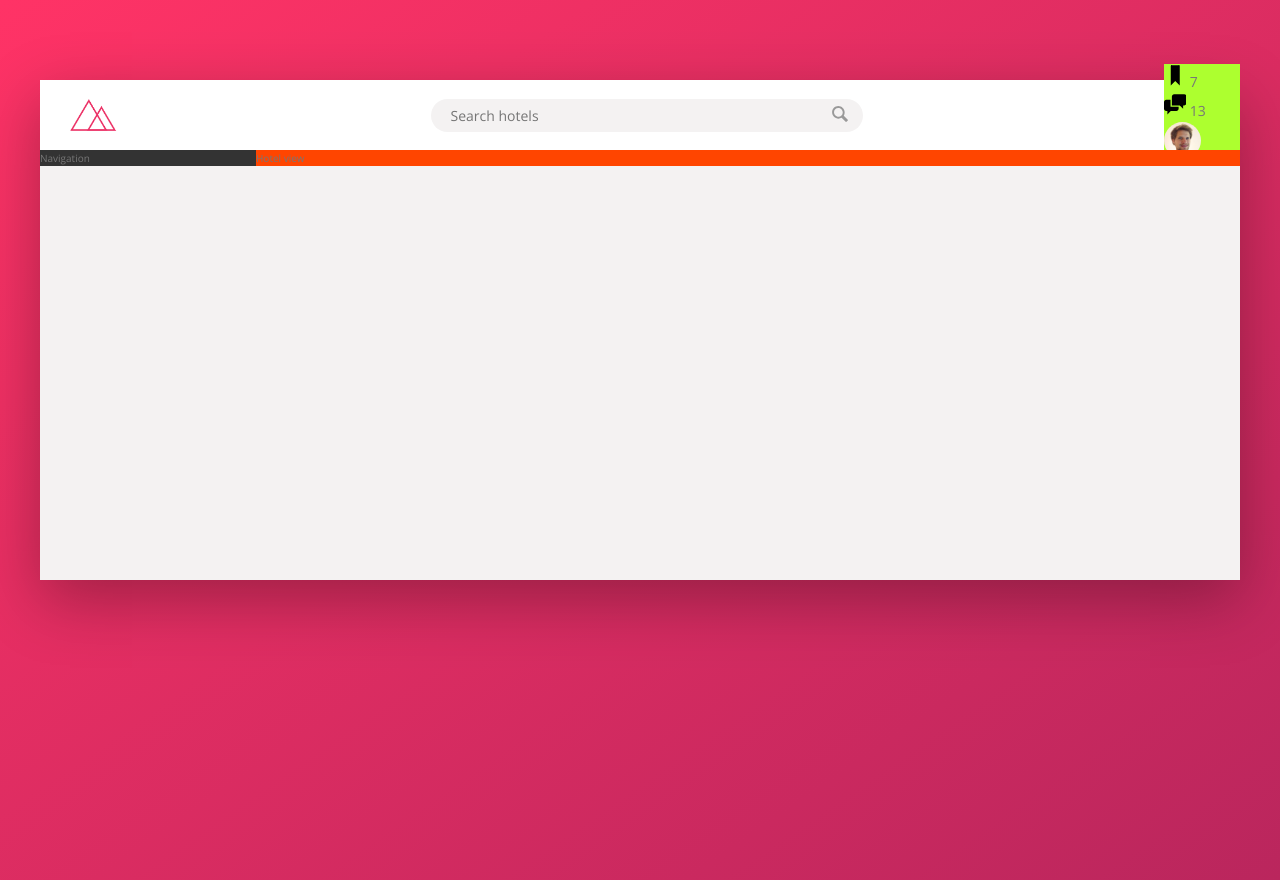
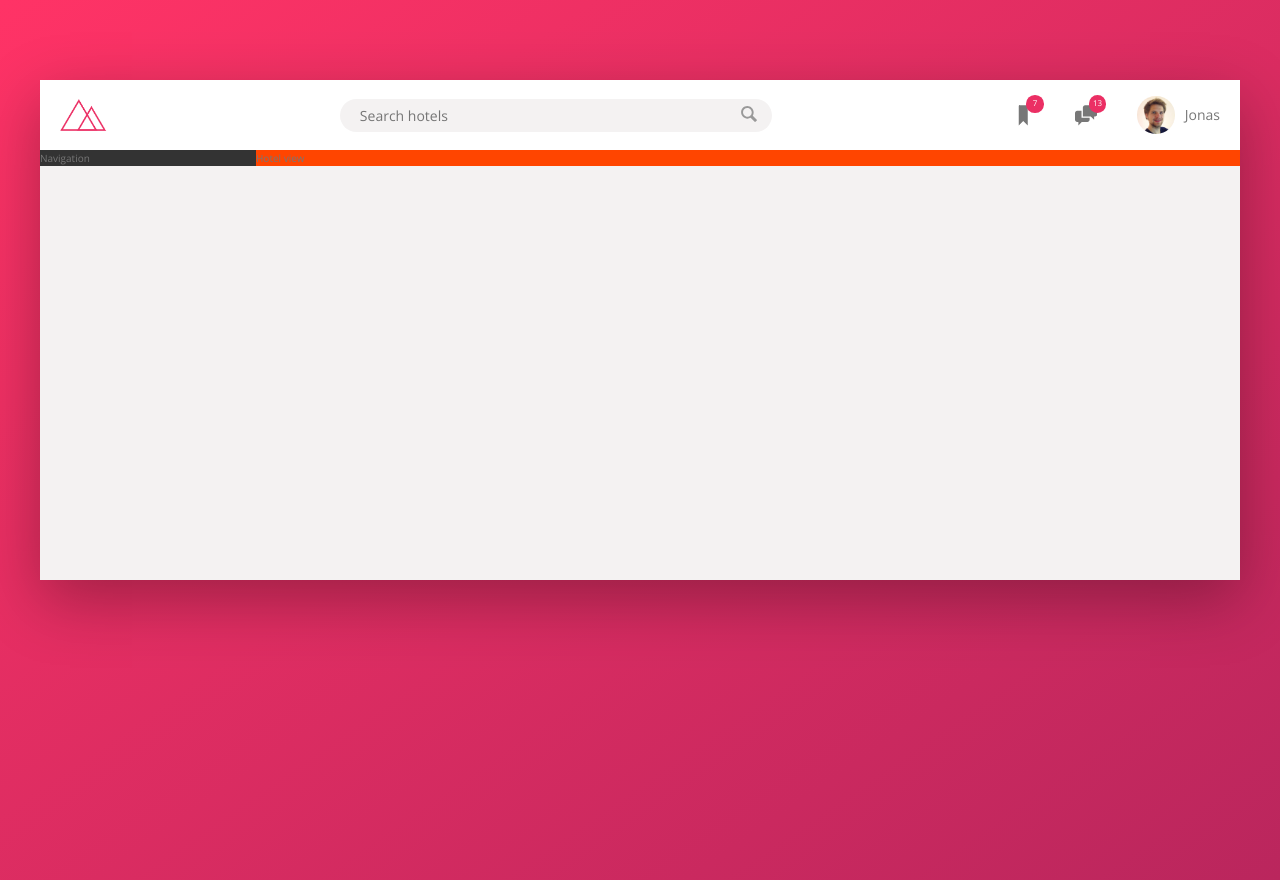
Before and after one commit to GeraldVeeneman/Trillo, a website: page index.html in a window 1280 px wide. Drawn offline with nearby package versions, Linux system fonts and the light colour scheme.

Commit message:
77. Building the Header - Part 3

```diff
--- a/index.html
+++ b/index.html
@@ -47,7 +47,7 @@
           </div>
           <div class="user-nav__user">
               <img src="img/user.jpg" alt="User photo" class="user-nav__user-photo">
-              <span class="user-nav__user-name">Jason</span>
+              <span class="user-nav__user-name">Jonas</span>
           </div>
         </nav>
     </header>
--- a/sass/_components.scss
+++ b/sass/_components.scss
@@ -3,7 +3,7 @@
 
 .logo {
   height: 3.25rem;
-  margin-left: 3rem;
+  margin-left: 2rem;
 }
 
 ////////////////////////////////////////
@@ -69,32 +69,53 @@
 // USER NAVIGATION
 
 .user-nav {
-  background-color: greenyellow;
+  align-self: stretch;
+
+  display: flex;
+  align-items: center;
+
+  & > * {
+    padding: 0 2rem;
+    cursor: pointer;
+    height: 100%;
+    display: flex;
+    align-items: center;
+  }
+
+  & > *:hover {
+    background-color: var(--color-grey-light-2);
+  }
+
     &__icon-box {
-
+      position: relative;
     }
 
     &__icon {
         height: 2.25rem;
         width: 2.25rem;
-
+        fill: var(--color-grey-dark-2);
     }
 
     &__notification {
+      font-size: .8rem;
+      height: 1.75rem;
+      width: 1.75rem;
+      border-radius: 50%;
+      background-color:var(--color-primary);
+      color:#fff;
+      position: absolute;
+      top: 1.5rem;
+      right: 1.1rem;
 
-    }
-
-    &__user {
-
+      display: flex;
+      justify-content: center;
+      align-items: center;
     }
 
     &__user-photo {
         height: 3.75rem;
         border-radius: 50%;
-
-    }
-
-    &__user-name {
+        margin-right: 1rem;
 
     }
 }
```
Also changed, not shown: css/style.css.
